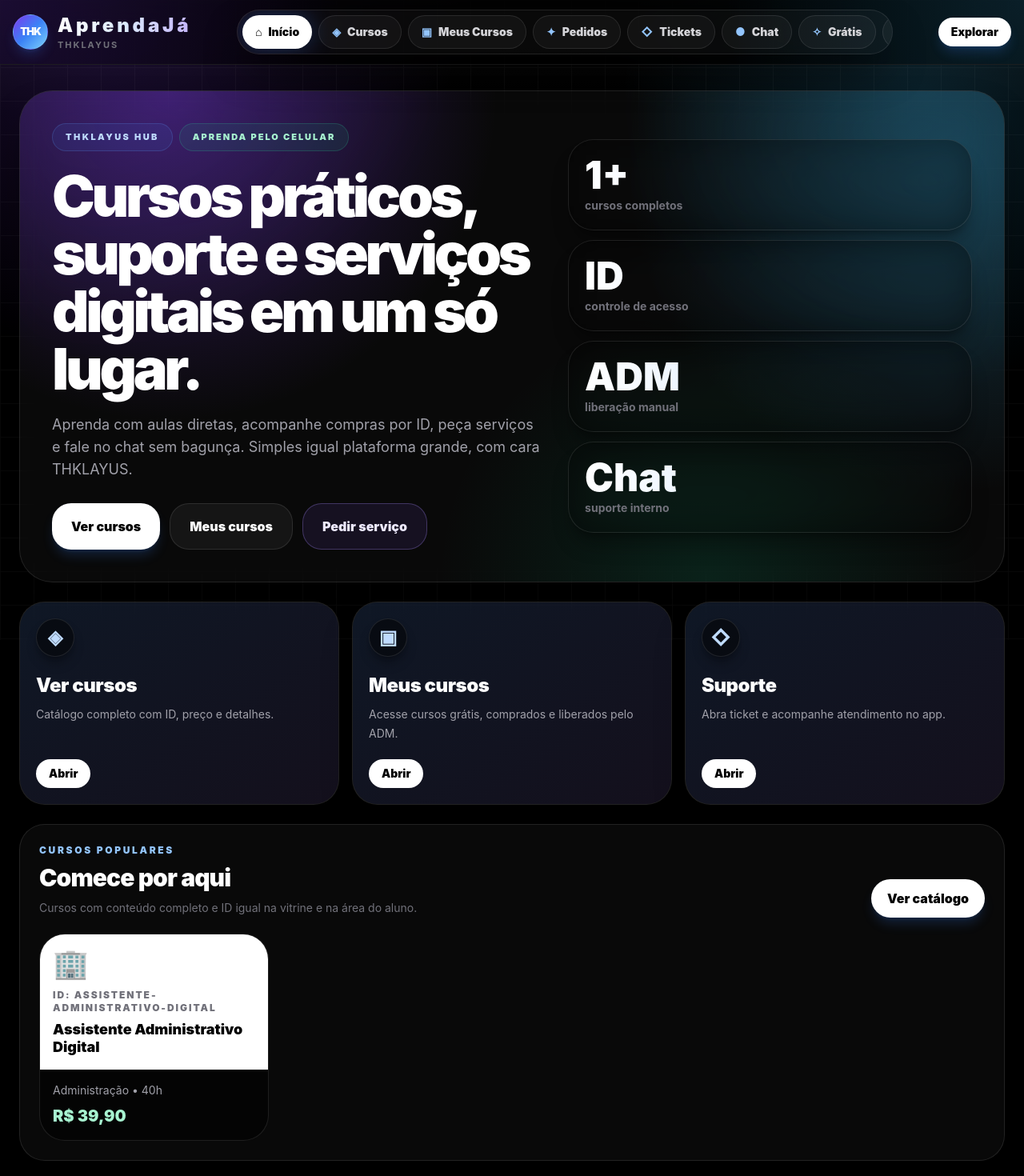
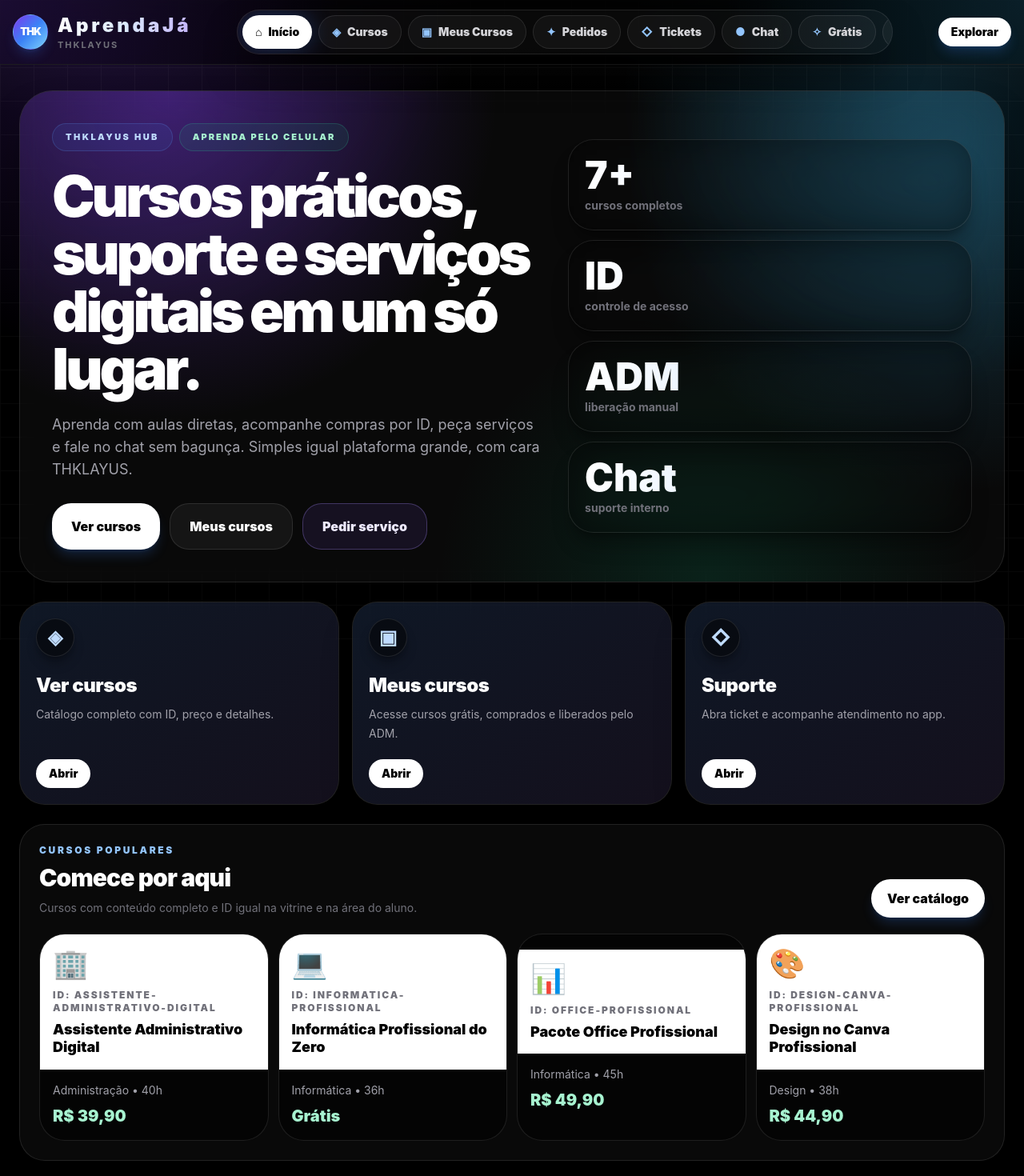
Before and after one commit to thiagodouglas19t-lang/Thklayus-hub, a React (Vite) app: page / in a window 1280 px wide. Shown: the top 1470 px of the page at 80% size. Built offline with nearby package versions, Linux system fonts and the light colour scheme.

Commit message:
Restaura catálogo com cursos modulares profissionais

```diff
--- a/src/data/courses.ts
+++ b/src/data/courses.ts
@@ -1,7 +1,59 @@
 import { assistenteAdministrativo } from "./cursos/assistenteAdministrativo";
+import { informaticaProfissional } from "./cursos/informaticaProfissional";
+import {
+  atendimentoCliente,
+  designCanvaProfissional,
+  empreendedorismoDigital,
+  officeProfissional,
+  oratoriaProfissional,
+} from "./cursos/baseCursos";
+import type { CourseContent, Curso } from "./courseTypes";
 
-export const professionalCourses = [
+const chavePixAleatoria = "5e5e7367-37bb-4f7b-9de2-eaeb0d3712a2";
+
+export const professionalCourses: CourseContent[] = [
   assistenteAdministrativo,
+  informaticaProfissional,
+  officeProfissional,
+  designCanvaProfissional,
+  oratoriaProfissional,
+  empreendedorismoDigital,
+  atendimentoCliente,
 ];
 
+export const cursos: Curso[] = professionalCourses.map((course, index) => ({
+  id: index + 1,
+  titulo: course.title,
+  descricao: course.subtitle,
+  preco: course.price,
+  aulas: course.modules.reduce((total, modulo) => total + modulo.lessons.length, 0),
+  nivel: course.level,
+  categoria: course.category,
+  tipo: course.free ? "Grátis" : "Pago",
+  selo: course.free ? "Essencial" : index < 4 ? "Popular" : "Pro",
+  resultado: course.outcome,
+  pixCode: chavePixAleatoria,
+}));
+
+export const categorias = ["Todos", "Grátis", "Pagos", ...Array.from(new Set(professionalCourses.map((curso) => curso.category)))];
+
+export const trilhas = [
+  { nome: "Formação Administrativa", desc: "Informática, atendimento, documentos, organização e rotina profissional.", cursos: ["Assistente Administrativo Digital", "Informática Profissional do Zero", "Pacote Office Profissional"], icon: "🏢" },
+  { nome: "Criação e Serviços Digitais", desc: "Design, apresentações, precificação e venda de serviços simples.", cursos: ["Design no Canva Profissional", "Empreendedorismo e Serviços Digitais"], icon: "🚀" },
+  { nome: "Carreira Acadêmica", desc: "Trabalhos, apresentações, produtividade e comunicação.", cursos: ["Oratória e Apresentação Profissional"], icon: "🎓" },
+  { nome: "Atendimento e Suporte", desc: "Atendimento ao cliente, tickets, pedidos e fechamento profissional.", cursos: ["Atendimento ao Cliente e Suporte"], icon: "🎧" },
+];
+
+export function modulosDoCurso(curso: CourseContent | Curso) {
+  if ("modules" in curso) return curso.modules.map((modulo) => modulo.title);
+  return [
+    "Boas-vindas e plano de estudos",
+    `Fundamentos de ${curso.titulo}`,
+    "Aulas práticas guiadas",
+    "Exercícios profissionais",
+    `Projeto final: ${curso.resultado}`,
+    "Checklist final e certificado",
+  ];
+}
+
 export * from "./courseTypes";
```
